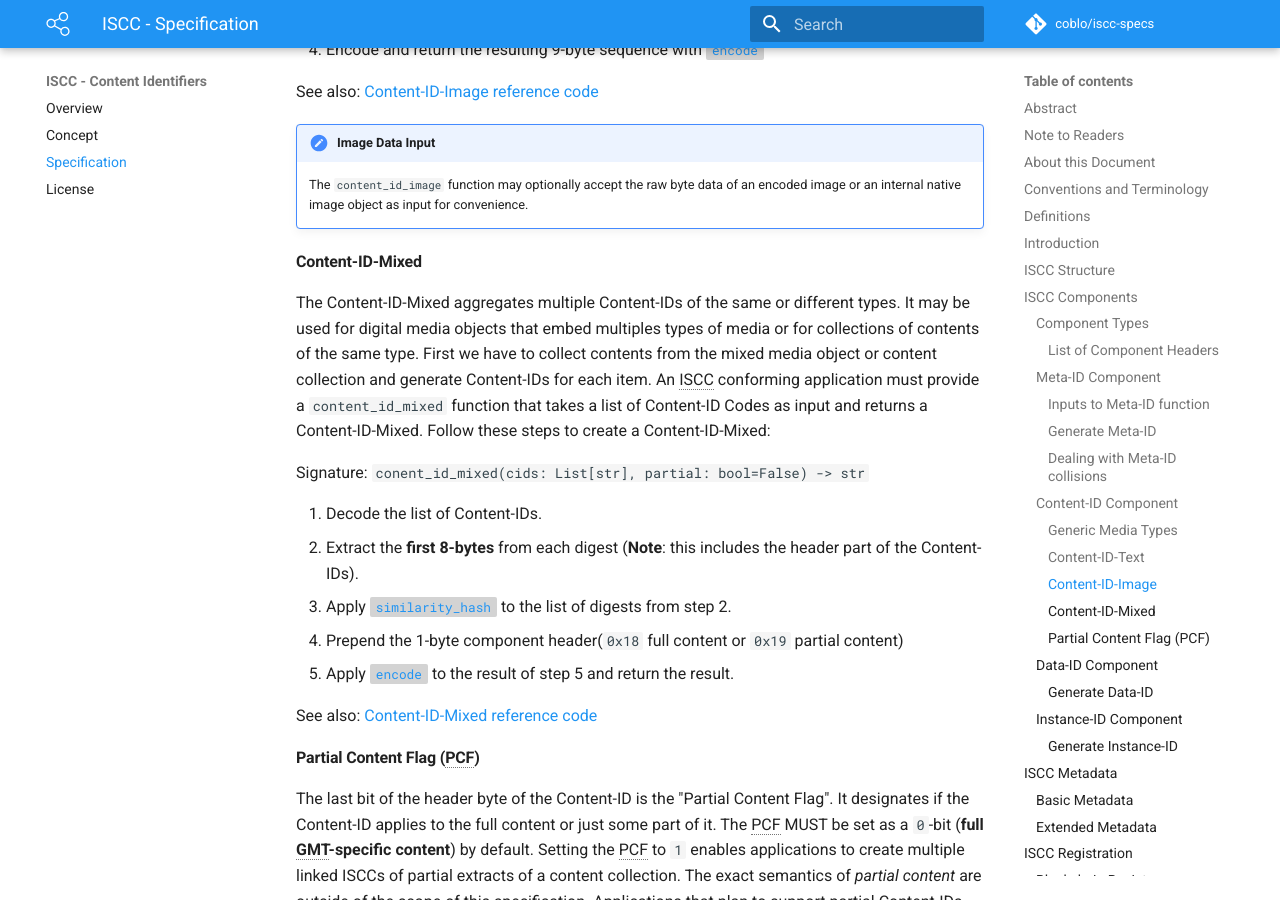
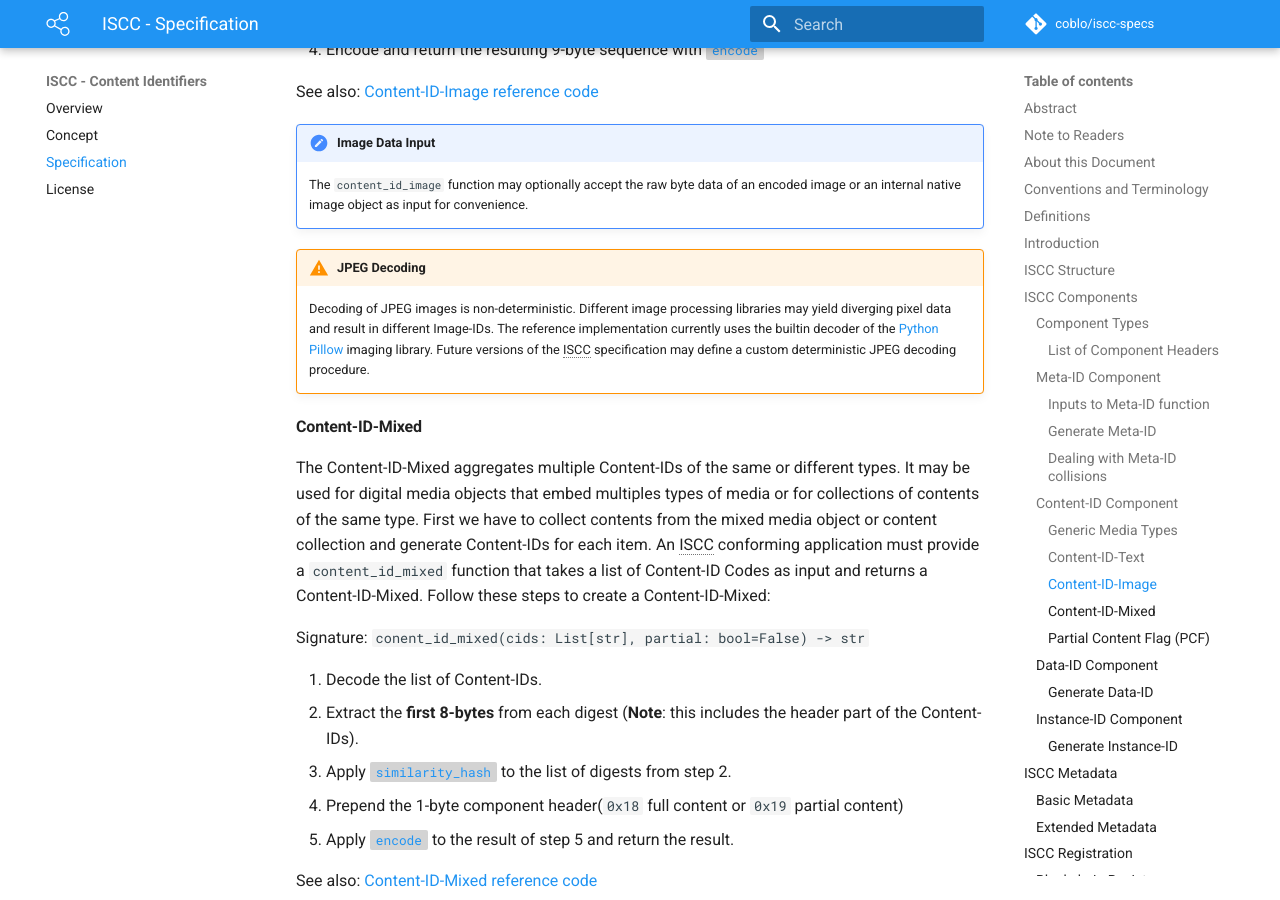
Before and after one commit to iscc/iscc-specs, an MkDocs documentation site: the page built from docs/specification.md, in a window 1280 px wide and 900 px high, scrolled down 9496 px. Built offline with MkDocs 1.6.1 and Material for MkDocs 9.7.7, drawn with Linux system fonts in a browser that asks for light colours; comment, search, counter and statistics services are not loaded; old or Windows-style settings are respelled for this version of MkDocs.

Commit message:
Mention Non-Deterministic JPEG Decoding

```diff
--- a/docs/specification.md
+++ b/docs/specification.md
@@ -231,6 +231,9 @@ See also: [Content-ID-Image reference code](https://github.com/coblo/iscc-specs/
 
 !!! note "Image Data Input"
     The `content_id_image` function may optionally accept the raw byte data of an encoded image or an internal native image object as input for convenience.
+
+!!! warning "JPEG Decoding"
+    Decoding of JPEG images is non-deterministic. Different image processing libraries may yield diverging pixel data and result in different Image-IDs. The reference implementation currently uses the builtin decoder of the [Python Pillow](https://github.com/python-pillow/Pillow) imaging library. Future versions of the ISCC specification may define a custom deterministic JPEG decoding procedure.
 
 #### Content-ID-Mixed
 
```
